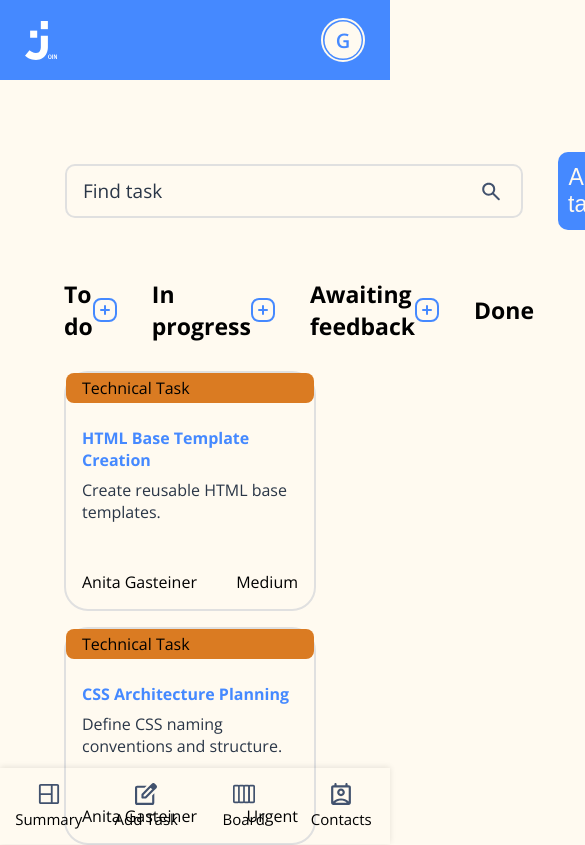
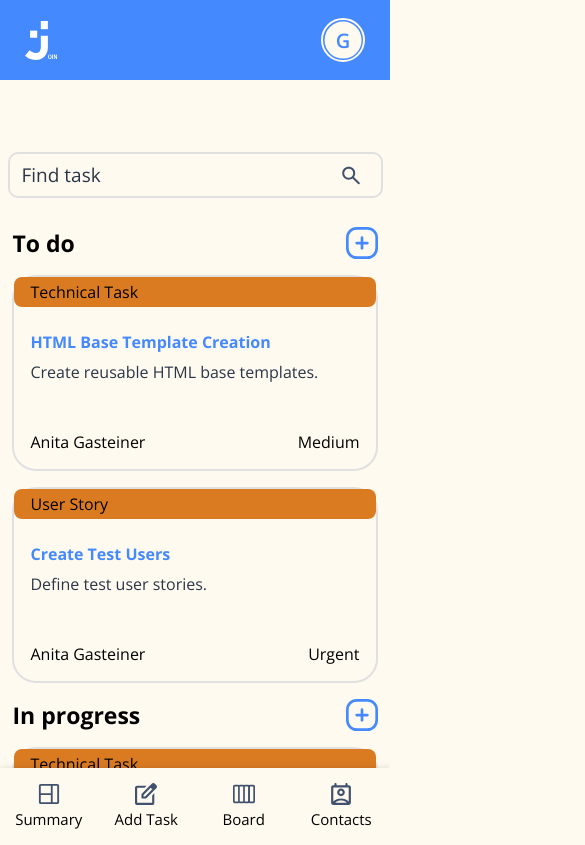
Before and after one commit to anitagasteiner/join, an Angular app: page /board in a window 390 px wide. Shown: the top 845 px of the page, 585 px wide, since content can reach past the window. Built offline with nearby package versions, Linux system fonts and the light colour scheme.

Commit message:
board mobile version, board loading tasks

```diff
--- a/src/app/components/board/board.component.html
+++ b/src/app/components/board/board.component.html
@@ -8,30 +8,49 @@
 
     </div>
 
-    <div class="board-header">
+    <div class="tasks-container">
 
         <div>
             To do
             <img src="/img/plus-btn.svg">
         </div>
+
+        @for (task of tasks; track task.title; let index = $index) {
+            @if (task.status == 0) {
+                <app-task [task]="task"></app-task>
+            }
+        }
+
         <div>
             In progress
             <img src="/img/plus-btn.svg">
         </div>
+
+        @for (task of tasks; track task.title; let index = $index) {
+            @if (task.status == 1) {
+                <app-task [task]="task"></app-task>
+            }
+        }
+
         <div>
             Awaiting feedback
             <img src="/img/plus-btn.svg">
         </div>
+
+        @for (task of tasks; track task.title; let index = $index) {
+            @if (task.status == 2) {
+                <app-task [task]="task"></app-task>
+            }
+        }
+
         <div>
             Done
         </div>
 
-    </div>
-
-    <div class="tasks-container">
-
         @for (task of tasks; track task.title; let index = $index) {
-            <app-task [task]="task"></app-task>
+            @if (task.status == 3) {
+                <app-task [task]="task"></app-task>
+            }
         }
 
     </div>
--- a/src/app/components/board/board.component.scss
+++ b/src/app/components/board/board.component.scss
@@ -1,17 +1,35 @@
 @use './../../shared/colors.scss' as colors;
+@use './../../shared/breakpoints.scss' as bp;
+
+.main-container {
+    display: flex;
+    flex-direction: column;
+    align-items: center;
+    overflow: auto;
+}
 
 .search-add-container {
     padding-top: 72px;
-    padding-left: 65px;
+    // padding-left: 65px;
     display: flex;
     justify-content: flex-start;
     align-items: center;
     gap: 35px;
 }
 
+input {
+    width: calc(100dvw - 15px);
+    padding: 8px 0 8px 12px;
+    @include bp.xs {
+        width: calc(100dvw - 50px);
+    }
+    @include bp.sm {
+        width: 488px;
+    }
+}
+
 .search-task {
     // font-size: 16px;
-    padding: 12px 196px 12px 16px;
     background: url('/img/search.svg') no-repeat right 21px center;
 }
 
@@ -23,30 +41,33 @@ button {
     background-position: right 16px center;
     background-size: 15px 15px;
     @include colors.color-ivory;
+    display: none;
+    @include bp.lg {
+        display: unset;
+    }
 }
 
-.board-header {
-    padding-top: 48px;
-    padding-left: 64px;
-    display: flex;
-    flex-direction: row;
-    justify-content: flex-start;
-    align-items: center;
-    gap: 35px;
-    font-size: 23px;
-    font-weight: 700;
-    >div {
-        display: flex;
-        justify-content: space-between;
-        width: 248px;
-        box-sizing: border-box;
-    }
-}
+// .board-header {
+//     padding-top: 48px;
+//     padding-left: 64px;
+//     display: flex;
+//     flex-direction: row;
+//     justify-content: flex-start;
+//     align-items: center;
+//     gap: 35px;
+// }
 
 .tasks-container {
     display: flex;
     flex-direction: column;
     gap: 16px;
     padding-top: 29px;
-    padding-left: 64px;
+    // padding-left: 64px;
+    >div {
+        display: flex;
+        justify-content: space-between;
+        box-sizing: border-box;
+        font-size: 23px;
+        font-weight: 700;
+    }
 }
--- a/src/app/components/board/board.component.ts
+++ b/src/app/components/board/board.component.ts
@@ -22,6 +22,7 @@ export class BoardComponent {
       priority: "Medium",
       assigned: "Anita Gasteiner",
       category: "Technical Task",
+      status: 0,
       subtasks: {
         subtask1: "Create template 1.",
         subtask2: "Create template 2."
@@ -35,9 +36,24 @@ export class BoardComponent {
       priority: "Urgent",
       assigned: "Anita Gasteiner",
       category: "Technical Task",
+      status: 1,
       subtasks: {
         subtask1: "Define CSS naming conventions.",
         subtask2: "Define CSS structure."
+      }
+    },
+    {
+      id: "3",
+      title: "Create Test Users",
+      description: "Define test user stories.",
+      date: "",
+      priority: "Urgent",
+      assigned: "Anita Gasteiner",
+      category: "User Story",
+      status: 0,
+      subtasks: {
+        subtask1: "Create person.",
+        subtask2: "Describe person and corresponding user story."
       }
     }
   ];
--- a/src/app/components/board/task/task.component.scss
+++ b/src/app/components/board/task/task.component.scss
@@ -6,7 +6,7 @@
     justify-content: flex-start;
     @include colors.border-grey-light;
     border-radius: 24px;
-    width: 252px;
+    // width: 252px;
     box-sizing: border-box;
 }
 
```
